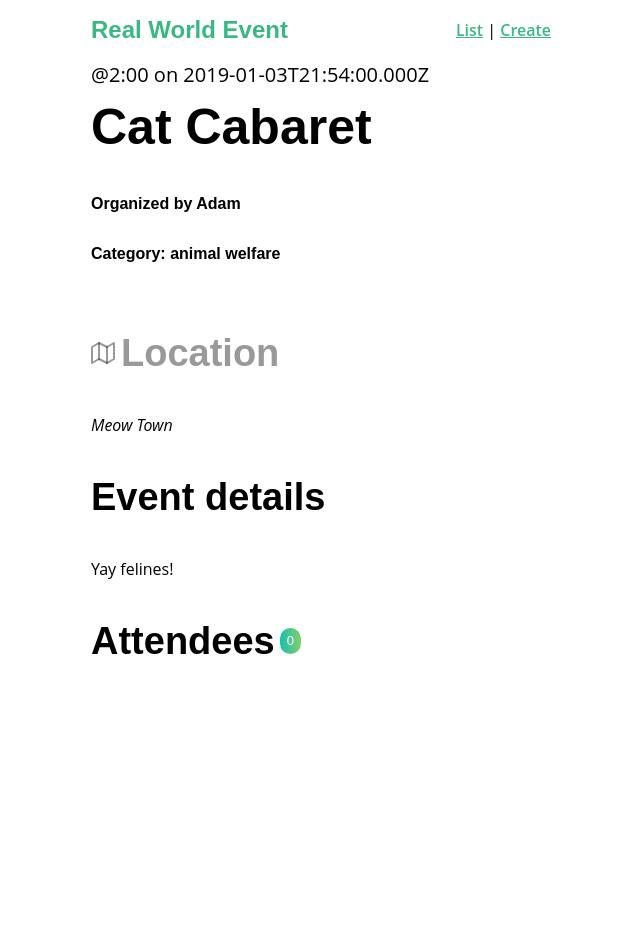
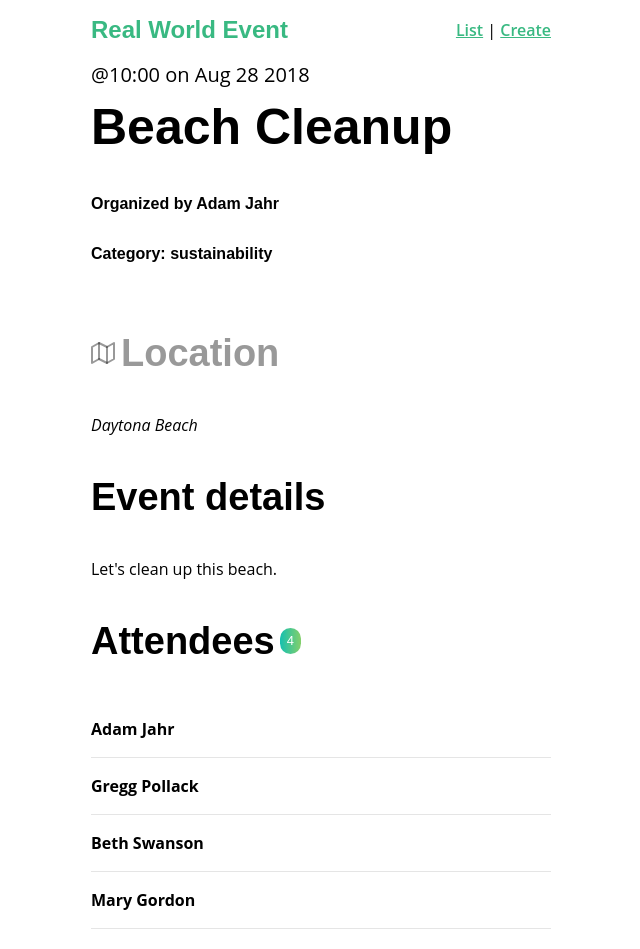
Before and after one commit to shafiqraza/real-world-vue, a Vue app: page /event/1 in a window 1280 px wide. Shown: the whole page, without its empty margins (319-959 px from the left). Before the commit the page ends 800 px from the top, so only its background shows below. Built offline with nearby package versions, Linux system fonts and the light colour scheme; data requests are answered from the project's data file.

Commit message:
learned mutations, actions part_1

```diff
--- a/db.json
+++ b/db.json
@@ -2,47 +2,137 @@
   "events": [
     {
       "id": 1,
-      "user": {
+      "title": "Beach Cleanup",
+      "date": "Aug 28 2018",
+      "time": "10:00",
+      "location": "Daytona Beach",
+      "description": "Let's clean up this beach.",
+      "organizer": {
         "id": "abc123",
-        "name": "Adam"
+        "name": "Adam Jahr"
+      },
+      "category": "sustainability",
+      "attendees": [
+        {
+          "id": "abc123",
+          "name": "Adam Jahr"
+        },
+        {
+          "id": "def456",
+          "name": "Gregg Pollack"
+        },
+        {
+          "id": "ghi789",
+          "name": "Beth Swanson"
+        },
+        {
+          "id": "jkl101",
+          "name": "Mary Gordon"
+        }
+      ]
+    },
+    {
+      "id": 2,
+      "title": "Park Cleanup",
+      "date": "Nov 12 2018",
+      "time": "12:00",
+      "location": "132 N Magnolia Street, Orlando, Florida",
+      "description": "We're going to clean up this park.",
+      "organizer": {
+        "id": "abc123",
+        "name": "Adam Jahr"
+      },
+      "category": "nature",
+      "attendees": [
+        {
+          "id": "ghi789",
+          "name": "Beth Swanson"
+        },
+        {
+          "id": "jkl101",
+          "name": "Mary Gordon"
+        }
+      ]
+    },
+    {
+      "id": 3,
+      "title": "Pet Adoption Day",
+      "date": "Dec 2 2018",
+      "time": "12:00",
+      "location": "132 N Magnolia Street, Orlando, Florida",
+      "description": "Help animals find new homes.",
+      "organizer": {
+        "id": "def456",
+        "name": "Gregg Pollack"
       },
       "category": "animal welfare",
-      "organizer": "Adam",
-      "title": "Cat Cabaret",
-      "description": "Yay felines!",
-      "location": "Meow Town",
-      "date": "2019-01-03T21:54:00.000Z",
-      "time": "2:00",
+      "attendees": [
+        {
+          "id": "abc123",
+          "name": "Adam Jahr"
+        },
+        {
+          "id": "ghi789",
+          "name": "Beth Swanson"
+        },
+        {
+          "id": "jkl101",
+          "name": "Mary Gordon"
+        }
+      ]
+    },
+    {
+      "id": 8386,
+      "user": {
+        "id": 1,
+        "name": "John"
+      },
+      "category": "housing",
+      "organizer": {
+        "id": 1,
+        "name": "John"
+      },
+      "title": "Buy a house",
+      "description": "buy another house",
+      "location": "LONDON",
+      "date": "2020-10-08T11:57:00.000Z",
+      "time": "17:00",
       "attendees": []
     },
     {
-      "id": 2,
+      "id": 9046,
       "user": {
-        "id": "abc123",
-        "name": "Adam"
+        "id": 1,
+        "name": "John"
       },
-      "category": "animal welfare",
-      "organizer": "Adam",
-      "title": "Kitty Cluster",
-      "description": "Yay cats!",
-      "location": "Catlandia",
-      "date": "2019-01-31T22:09:00.000Z",
-      "time": "7:00",
+      "category": "food",
+      "organizer": {
+        "id": 1,
+        "name": "John"
+      },
+      "title": "Burger",
+      "description": "food des",
+      "location": "KAR",
+      "date": "",
+      "time": "",
       "attendees": []
     },
     {
-      "id": 3,
+      "id": 7325,
       "user": {
-        "id": "abc123",
-        "name": "Adam"
+        "id": 1,
+        "name": "John"
       },
       "category": "animal welfare",
-      "organizer": "Adam",
-      "title": "Puppy Parade",
-      "description": "Yay pups!",
-      "location": "Puptown ",
-      "date": "2019-02-02T23:27:00.000Z",
-      "time": "1:00",
+      "organizer": {
+        "id": 1,
+        "name": "John"
+      },
+      "title": "Feed to animal",
+      "description": "Good world",
+      "location": "KAR",
+      "date": "2020-10-01T13:42:00.000Z",
+      "time": "20:00",
       "attendees": []
     }
   ]
--- a/package.json
+++ b/package.json
@@ -12,6 +12,7 @@
     "core-js": "^3.6.5",
     "vue": "^2.6.11",
     "vue-router": "^3.2.0",
+    "vuejs-datepicker": "^1.6.2",
     "vuex": "^3.4.0"
   },
   "devDependencies": {
--- a/src/components/EventCard.vue
+++ b/src/components/EventCard.vue
@@ -6,7 +6,10 @@
     <div class="event-card -shadow">
       <span class="eyebrow">@{{ event.time }} on {{ event.date }} </span>
       <h4 class="title">{{ event.title }}</h4>
-      <BaseIcon name="users"> {{ event.attendees.length }} attending </BaseIcon>
+      <BaseIcon name="users">
+        {{ event.attendees.length > 0 ? event.attendees.length : '0' }}
+        attending
+      </BaseIcon>
     </div>
   </router-link>
 </template>
--- a/src/services/EventService.js
+++ b/src/services/EventService.js
@@ -13,5 +13,8 @@
   },
   getEvent(id) {
     return apiClient.get('/events/' + id)
+  },
+  postEvent(event) {
+    return apiClient.post('/events', event)
   }
 }
--- a/src/store/index.js
+++ b/src/store/index.js
@@ -1,5 +1,6 @@
 import Vue from 'vue'
 import Vuex from 'vuex'
+import EventService from '@/services/EventService'
 
 Vue.use(Vuex)
 
@@ -7,42 +8,29 @@
   state: {
     user: { id: 1, name: 'John' },
     categories: [
-      'sustainablity',
+      'sustainability',
       'nature',
-      'animal walfare',
+      'animal welfare',
       'housing',
       'education',
       'food',
-      'comumnity'
+      'community'
     ],
-    todos: [
-      { id: 1, text: '...', done: true },
-      { id: 2, text: '...', done: true },
-      { id: 3, text: '...', done: false },
-      { id: 4, text: '...', done: true }
-    ],
-    events: [
-      { id: 1, text: '...', organizer: true },
-      { id: 2, text: '...', organizer: true },
-      { id: 3, text: '...', organizer: false },
-      { id: 4, text: '...', organizer: true }
-    ]
+
+    events: []
   },
-  mutations: {},
-  actions: {},
+  mutations: {
+    ADD_EVENT(state, event) {
+      state.events.push(event)
+    }
+  },
+  actions: {
+    createEvent({ commit }, event) {
+      return EventService.postEvent(event).then(() => {
+        commit('ADD_EVENT', event)
+      })
+    }
+  },
   modules: {},
-  getters: {
-    catLength: state => {
-      return state.categories.length
-    },
-    doneTodos: state => {
-      return state.todos.filter(todos => todos.done).length
-    },
-    unDoneTodos: state => {
-      return state.todos.filter(todos => !todos.done).length
-    },
-    getEventById: state => id => {
-      return state.events.find(event => event.id === id)
-    }
-  }
+  getters: {}
 })
--- a/src/views/EventCreate.vue
+++ b/src/views/EventCreate.vue
@@ -1,45 +1,113 @@
 <template>
   <div>
-    <h1>Create list, {{ user.id }}</h1>
-    <p>This list is created by {{ user.name }}</p>
-    <p>There're {{ catLength }} categories:</p>
+    <h1>Create list</h1>
+    <form @submit.prevent="createEvent">
+      <label>Select a category</label>
+      <select v-model="event.category">
+        <option v-for="cat in categories" :key="cat">{{ cat }}</option>
+      </select>
 
-    <!-- <ul>
-      <li v-for="cate in categories" :key="cate">{{ cate }}</li>
-    </ul> -->
-    <p>{{ doneTodos }} Todos are done and {{ unDoneTodos }} are not.</p>
-    <p>{{ getEventById(2) }}</p>
+      <h3>Name & describe your event</h3>
+      <div class="field">
+        <label>Title</label>
+        <input
+          v-model="event.title"
+          type="text"
+          placeholder="Add an event title"
+        />
+      </div>
+
+      <div class="field">
+        <label>Description</label>
+        <input
+          v-model="event.description"
+          type="text"
+          placeholder="Add a description"
+        />
+      </div>
+
+      <h3>Where is your event?</h3>
+      <div class="field">
+        <label>Location</label>
+        <input
+          v-model="event.location"
+          type="text"
+          placeholder="Add a location"
+        />
+      </div>
+
+      <h3>When is your event?</h3>
+
+      <div class="field">
+        <label>Date</label>
+        <DatePicker v-model="event.date" placeholder="Select a date" />
+      </div>
+
+      <div class="field">
+        <label>Select a time</label>
+        <select v-model="event.time">
+          <option v-for="time in times" :key="time">{{ time }}</option>
+        </select>
+      </div>
+
+      <input type="submit" class="button -fill-gradient" value="Submit" />
+    </form>
   </div>
 </template>
+
 <script>
-// use mapState when you have retrive mutiple stuff from store.js becuse it becomes easy
-import { mapState, mapGetters } from 'vuex'
-
+import DatePicker from 'vuejs-datepicker'
 export default {
-  // ** when you dont need other computed property
-  // computed: mapState({
-  //   user: 'user',
-  //   categories: 'categories'
-  // })
-
-  //**  but if need more computed properties not just from store.js
-  computed: {
-    //** retriving data from getters
-
-    // catLength() {
-    //   return this.$store.getters.catLength
-    // },
-    // doneTodos() {
-    //   return this.$store.getters.doneTodos
-    // },
-    // undoneTodos() {
-    //   return this.$store.getters.unDoneTodos
-    // },
-    // getEvent() {
-    //   return this.$store.getters.getEventById
-    // },
-    ...mapGetters(['getEventById', 'unDoneTodos', 'doneTodos', 'catLength']),
-    ...mapState(['user', 'categories'])
+  components: {
+    DatePicker
+  },
+  data() {
+    const times = []
+    for (let i = 1; i <= 24; i++) {
+      times.push(i + ':00')
+    }
+    return {
+      categories: this.$store.state.categories,
+      event: this.createFreshEventObject(),
+      times: times
+    }
+  },
+  methods: {
+    createFreshEventObject() {
+      const id = Math.floor(Math.random() * 10000)
+      const user = this.$store.state.user
+      return {
+        id: id,
+        user: user,
+        category: '',
+        organizer: user,
+        title: '',
+        description: '',
+        location: '',
+        date: '',
+        time: '',
+        attendees: []
+      }
+    },
+    createEvent() {
+      this.$store
+        .dispatch('createEvent', this.event)
+        .then(() => {
+          this.$router.push({
+            name: 'event-show',
+            params: { id: this.event.id }
+          })
+          this.event = this.createFreshEventObject()
+        })
+        .catch(() => {
+          console.log('There was an error')
+        })
+    }
   }
 }
 </script>
+<style scoped>
+.field {
+  margin-bottom: 24px;
+}
+</style>
--- a/src/views/EventShow.vue
+++ b/src/views/EventShow.vue
@@ -3,7 +3,7 @@
     <div class="event-header">
       <span class="eyebrow">@{{ event.time }} on {{ event.date }}</span>
       <h1 class="title">{{ event.title }}</h1>
-      <h5>Organized by {{ event.organizer }}</h5>
+      <h5>Organized by {{ event.organizer ? event.organizer.name : '' }}</h5>
       <h5>Category: {{ event.category }}</h5>
     </div>
 
```
Also changed, not shown: 1 other file (tests, documents, lock files or other folders).
